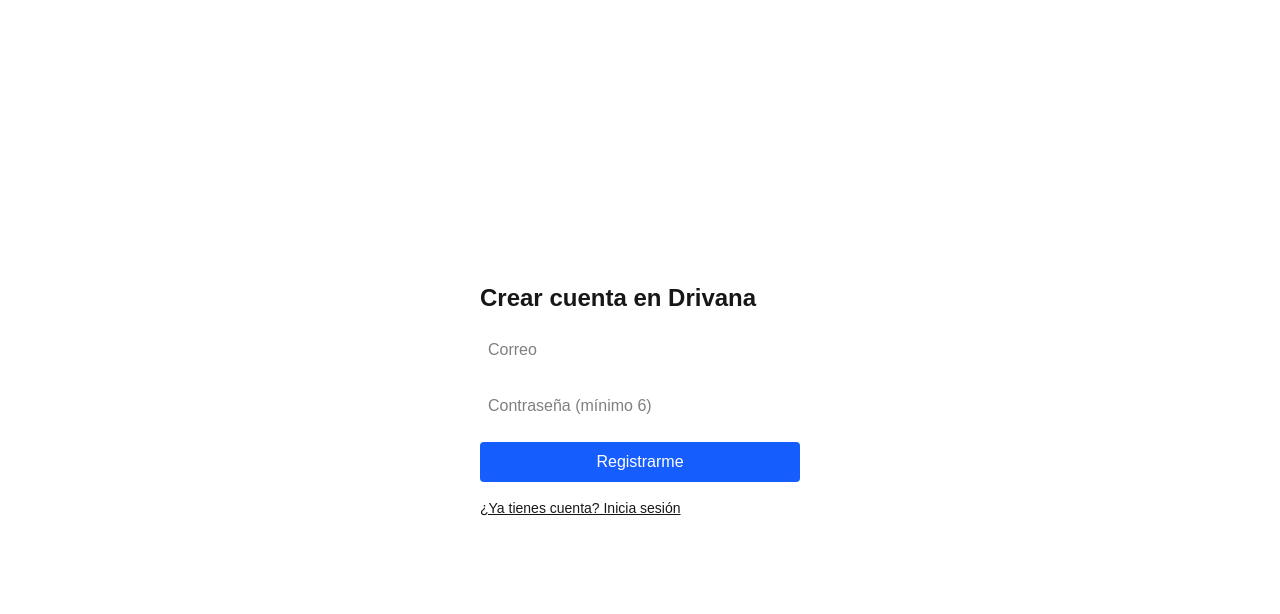
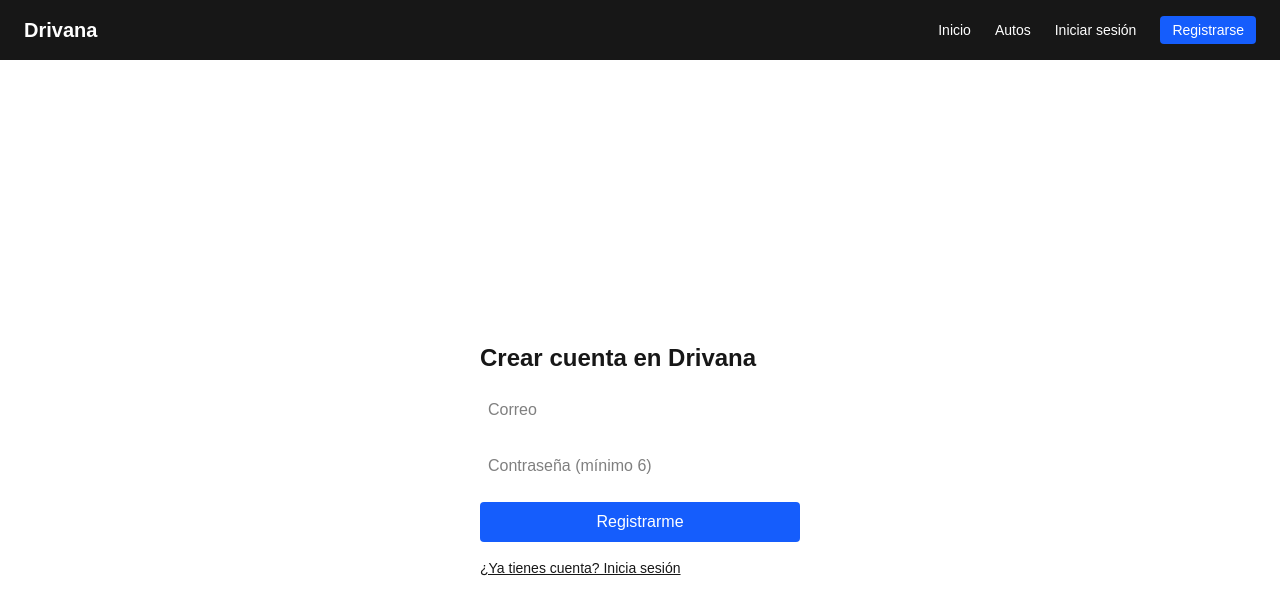
Before and after one commit to brandonchavez0607/drivana, a Next.js app: page /registro in a window 1280 px wide. Shown: the top 614 px of the page. Built offline with nearby package versions, Linux system fonts and the light colour scheme; no server answers.

Commit message:
Menú de navegación con sesión

```diff
--- a/app/layout.tsx
+++ b/app/layout.tsx
@@ -1,6 +1,7 @@
 import type { Metadata } from "next";
 import { Geist, Geist_Mono } from "next/font/google";
 import "./globals.css";
+import Navbar from '../components/Navbar'
 
 const geistSans = Geist({
   variable: "--font-geist-sans",
@@ -13,17 +14,20 @@
 });
 
 export const metadata: Metadata = {
-  title: "Create Next App",
-  description: "Generated by create next app",
+  title: "Drivana",
+  description: "Compra y venta de autos",
 };
 
 export default function RootLayout({ children }: LayoutProps<"/">) {
   return (
     <html
-      lang="en"
+      lang="es"
       className={`${geistSans.variable} ${geistMono.variable} h-full antialiased`}
     >
-      <body className="min-h-full flex flex-col">{children}</body>
+    <body className="min-h-full flex flex-col">
+        <Navbar />
+        {children}
+    </body>
     </html>
   );
 }
--- /dev/null
+++ b/components/Navbar.tsx
@@ -0,0 +1,51 @@
+'use client'
+import { useEffect, useState } from 'react'
+import Link from 'next/link'
+import { useRouter } from 'next/navigation'
+import type { User } from '@supabase/supabase-js'
+import { supabase } from '../lib/supabase'
+
+export default function Navbar() {
+  const router = useRouter()
+  const [user, setUser] = useState<User | null>(null)
+
+  useEffect(() => {
+    supabase.auth.getUser().then(({ data }) => setUser(data.user))
+    const { data: listener } = supabase.auth.onAuthStateChange((_e, session) => {
+      setUser(session?.user ?? null)
+    })
+    return () => listener.subscription.unsubscribe()
+  }, [])
+
+  async function salir() {
+    await supabase.auth.signOut()
+    router.push('/')
+  }
+
+  return (
+    <nav className="flex items-center justify-between px-6 py-4 bg-neutral-900 text-white">
+      <Link href="/" className="text-xl font-bold">Drivana</Link>
+      <div className="flex items-center gap-6 text-sm">
+        <Link href="/">Inicio</Link>
+        <Link href="/autos">Autos</Link>
+        {user ? (
+          <>
+            <Link href="/mis-autos">Mis autos</Link>
+            <Link href="/chat">Chat</Link>
+            <span className="text-neutral-400">{user.email}</span>
+            <button onClick={salir} className="px-3 py-1 rounded bg-red-600">
+              Cerrar sesión
+            </button>
+          </>
+        ) : (
+          <>
+            <Link href="/login">Iniciar sesión</Link>
+            <Link href="/registro" className="px-3 py-1 rounded bg-blue-600">
+              Registrarse
+            </Link>
+          </>
+        )}
+      </div>
+    </nav>
+  )
+}
```
